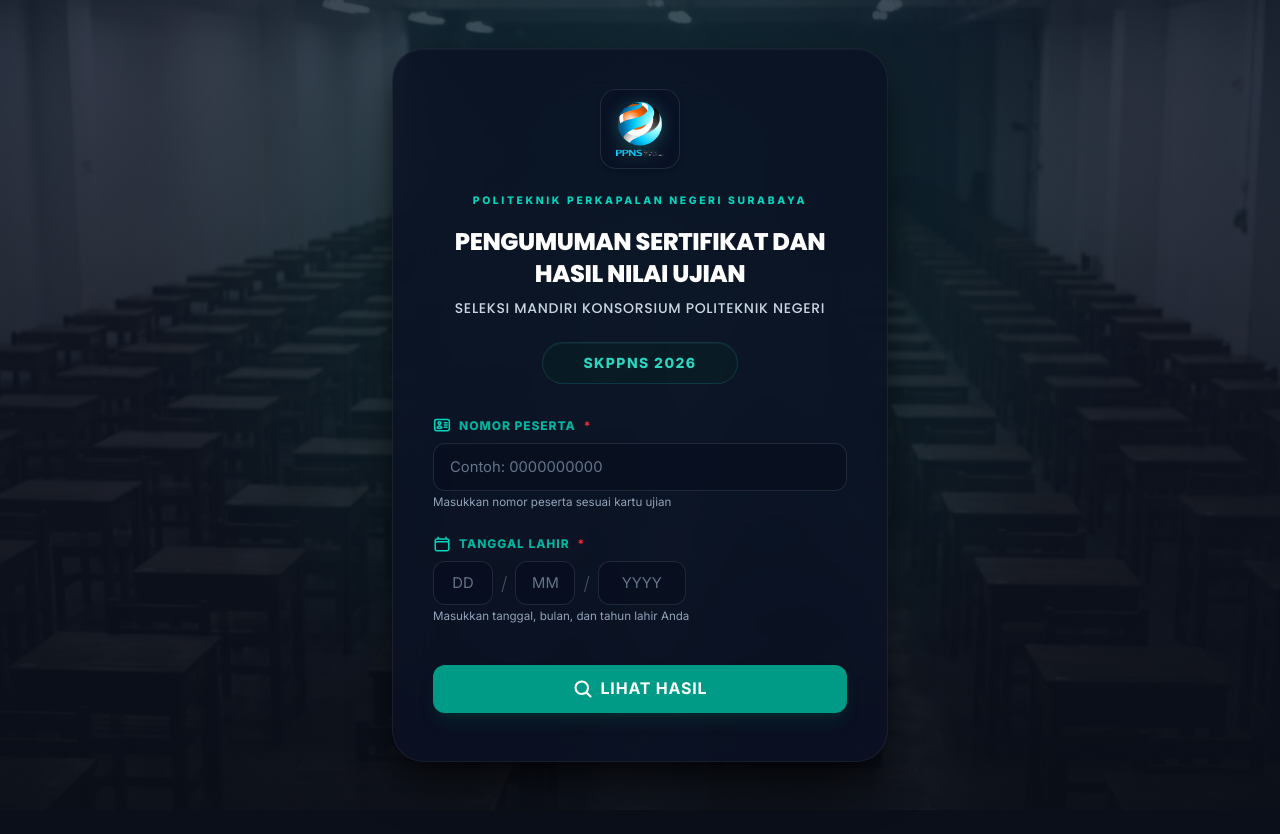
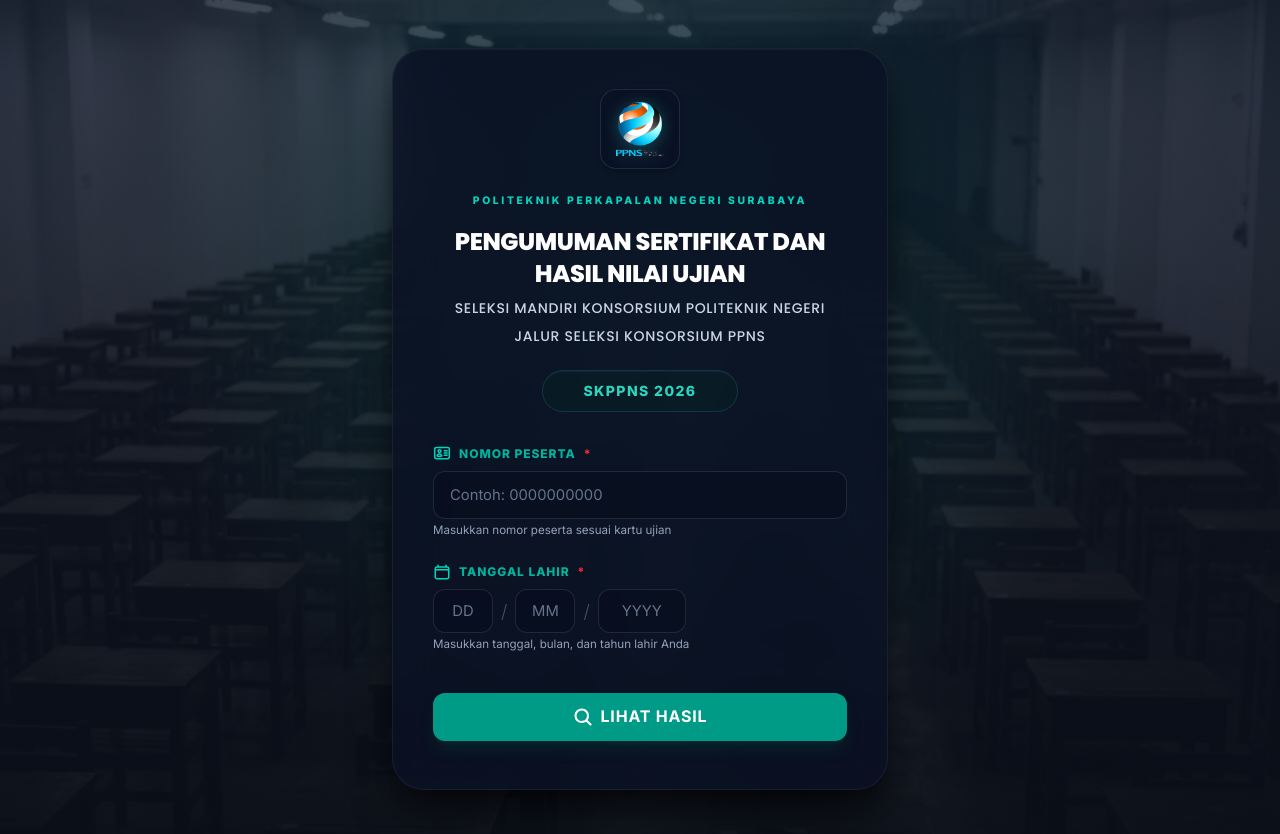
Before and after one commit to pemburunasikotak/pengumuman, a React (Vite) app: page / in a window 1280 px wide. Shown: the top 834 px of the page. Before the commit the page ends 810 px from the top, so only its background shows below. Built offline with nearby package versions, Linux system fonts and the light colour scheme.

Commit message:
update typografi

```diff
--- a/src/components/CertificatePDF.jsx
+++ b/src/components/CertificatePDF.jsx
@@ -110,7 +110,7 @@
           </div>
         </div>
         <div className="px-4 mt-6 text-[12px] text-justify leading-relaxed" style={{ color: '#334155' }}>
-          Telah mengikuti ujian Seleksi Mandiri Seleksi Konsorsium Politeknik Negeri (SM-KPN) pada tanggal melalui Jalur Seleksi Konsorsium Politeknik Perkapalan Negeri Surabaya (SKPPNS)
+          Telah mengikuti ujian Seleksi Mandiri Seleksi Konsorsium Politeknik Negeri (SM-KPN) melalui Jalur Seleksi Konsorsium Politeknik Perkapalan Negeri Surabaya (SKPPNS) pada tanggal
           <span className="font-bold" style={{ color: '#000000' }}> {participant.nomorPeserta === '2415100008' ? '6 JUNI 2026' : formatDateIndoFull(participant.tanggalUjian)}</span> dan berlaku untuk penerimaan mahasiswa baru {participant.nomorPeserta === '2415100008' ? '2026' : examYear} dengan hasil sebagai berikut:
         </div>
         <div className="grid grid-cols-[170px_1fr] gap-4 mt-12 px-4 items-start">
--- a/src/components/ResultCard.jsx
+++ b/src/components/ResultCard.jsx
@@ -144,7 +144,7 @@
                 {/* Congratulatory Text */}
                 <div className="py-1">
                   <p className="text-xs sm:text-sm leading-relaxed font-medium">
-                    Terima kasih Anda telah mengikuti <b>Ujian Seleksi Mandiri Konsorsium Politeknik Negeri (SM-KPN)</b>melalui jalur <b>Seleksi  Konsorsium PPNS (SKPPNS) 2026</b> yang diselenggarakan oleh
+                    Terima kasih Anda telah mengikuti <b>Ujian Seleksi Mandiri Konsorsium Politeknik Negeri (SM-KPN)</b> melalui jalur <b>Seleksi  Konsorsium PPNS (SKPPNS) 2026</b> yang diselenggarakan oleh
                   </p>
                 </div>
 
@@ -224,7 +224,7 @@
               {/* Negative Result Announcement */}
               {participant?.curang == "ya" ?
                 <div className="space-y-4 py-2">
-                  HASIL NILAI UJIAN TIDAK DIBERIKAN, karena Anda melakukan Pelanggaran Tata Tertib Ujian .
+                  HASIL NILAI UJIAN TIDAK DIBERIKAN, karena Anda melakukan Pelanggaran Tata Tertib Ujian <b>SKPPNS</b>.
                 </div>
               :
                 <div className="space-y-4 py-2">
--- a/src/pages/Home.jsx
+++ b/src/pages/Home.jsx
@@ -54,6 +54,9 @@
               <span className="block text-[0.7rem] sm:text-xs md:text-sm font-medium text-slate-300 uppercase tracking-wider mt-2">
                 SELEKSI MANDIRI KONSORSIUM POLITEKNIK NEGERI
               </span>
+              <span className="block text-[0.7rem] sm:text-xs md:text-sm font-medium text-slate-300 uppercase tracking-wider mt-2">
+                Jalur seleksi konsorsium ppns
+              </span>
             </motion.h1>
 
             {/* Year Badge */}
--- a/src/pages/Verify.jsx
+++ b/src/pages/Verify.jsx
@@ -153,7 +153,7 @@
                 <div>
                   <p className="text-xs font-bold text-teal-400 uppercase tracking-wider">Status Dokumen: VALID</p>
                   <p className="text-[0.725rem] text-slate-300 mt-0.5 leading-relaxed">
-                    Data di bawah ini merupakan informasi resmi hasil ujian peserta yang sah dan terdaftar pada pangkalan data Seleksi Konsorsium Politeknik Perkapalan Negeri Surabaya..
+                    Data di bawah ini merupakan informasi resmi hasil ujian peserta yang sah dan terdaftar pada pangkalan data Seleksi Konsorsium Politeknik Perkapalan Negeri Surabaya.
                   </p>
                 </div>
               </div>
--- a/vite.config.js
+++ b/vite.config.js
@@ -3,6 +3,7 @@
 import tailwindcss from '@tailwindcss/vite'
 
 export default defineConfig({
+  // base: '/skppns/',
   plugins: [
     tailwindcss(),
     react(),
```
Also changed, not shown: 1 other file (tests, documents, lock files or other folders).
